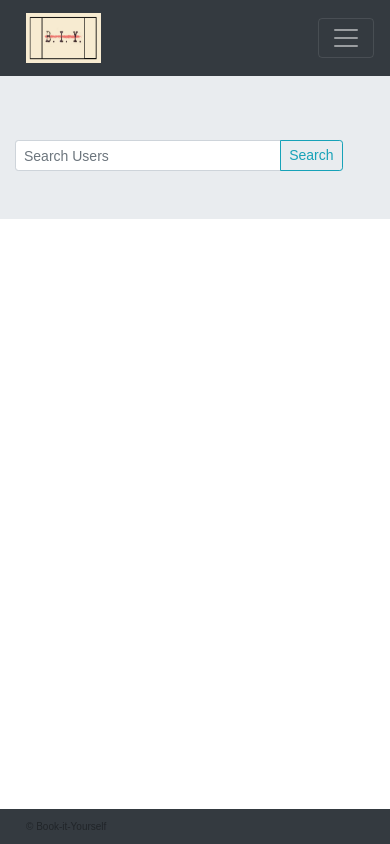
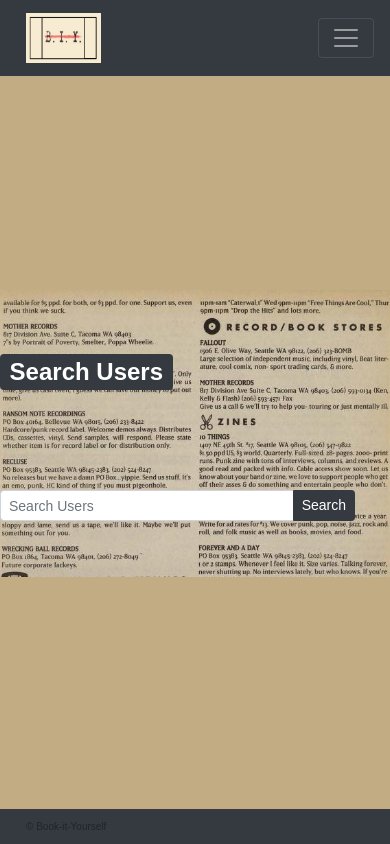
Before and after one commit to agtravis/book-it-yourself, a React (Create React App) app in the folder client/: page /mobilesearch in a window 390 px wide. Built offline with nearby package versions, Linux system fonts and the light colour scheme; no server answers.

Commit message:
mobile search style

```diff
--- a/client/src/components/Search/index.js
+++ b/client/src/components/Search/index.js
@@ -53,7 +53,7 @@ class Search extends Component {
         />
         <InputGroup.Append>
           <Button
-            variant="outline-info"
+            variant="dark"
             size="sm"
             onClick={() => {
               if (window.location.pathname === `/search`) {
--- a/client/src/pages/MobileSearch.js
+++ b/client/src/pages/MobileSearch.js
@@ -1,18 +1,23 @@
 import React, { Component } from "react";
-import { Jumbotron, Col } from "react-bootstrap";
+import { Jumbotron, Col, Row, Badge } from "react-bootstrap";
 import Nav from "../components/Nav";
 import Search from "../components/Search";
 
 class MobileSearch extends Component {
   render() {
     return (
-      <div>
+      <div className="searchbg">
         <Nav />
-        <Jumbotron className="maincontain" fluid>
-          <Col xs={11} className="justify-content-center">
-            <Search setSearchTerm={this.props.setSearchTerm} />
-          </Col>
-        </Jumbotron>
+        <Row className="justify-content-md-center">
+          <Jumbotron className="searchcontain" fluid>
+            <Col xs={11} className="justify-content-center">
+              <h2 className="searchheader">
+                <Badge variant="dark">Search Users</Badge>
+              </h2>
+              <Search setSearchTerm={this.props.setSearchTerm} />
+            </Col>
+          </Jumbotron>
+        </Row>
       </div>
     );
   }
--- a/client/src/pages/style.css
+++ b/client/src/pages/style.css
@@ -11,3 +11,18 @@
 .mainbg {
     background-color: rgb(194, 172, 132);
 }
+.searchcontain {
+    background-image: url("../assets/images/bookit.jpg");
+    background-size: cover;
+    padding-top: 60px;
+    padding-bottom: 40px;
+    width: 900px
+  }
+  .searchbg {
+    background-color: rgb(194, 172, 132);
+    padding-bottom: 300px;
+    padding-top: 250px;
+  }
+  .searchheader {
+    margin-bottom: 100px;
+  }
```
Also changed, not shown: client/src/components/SignupForm/style.css (line endings or trailing spaces).
